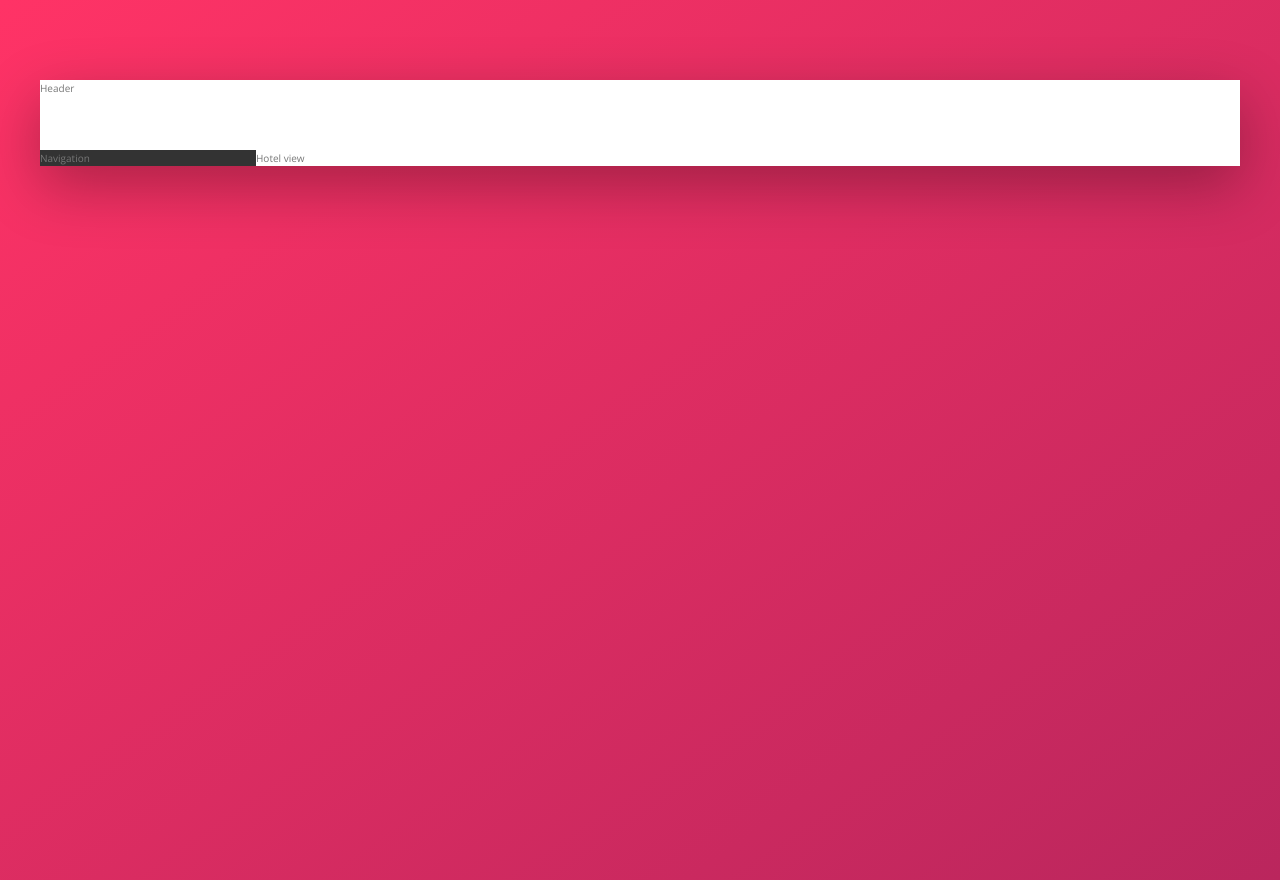
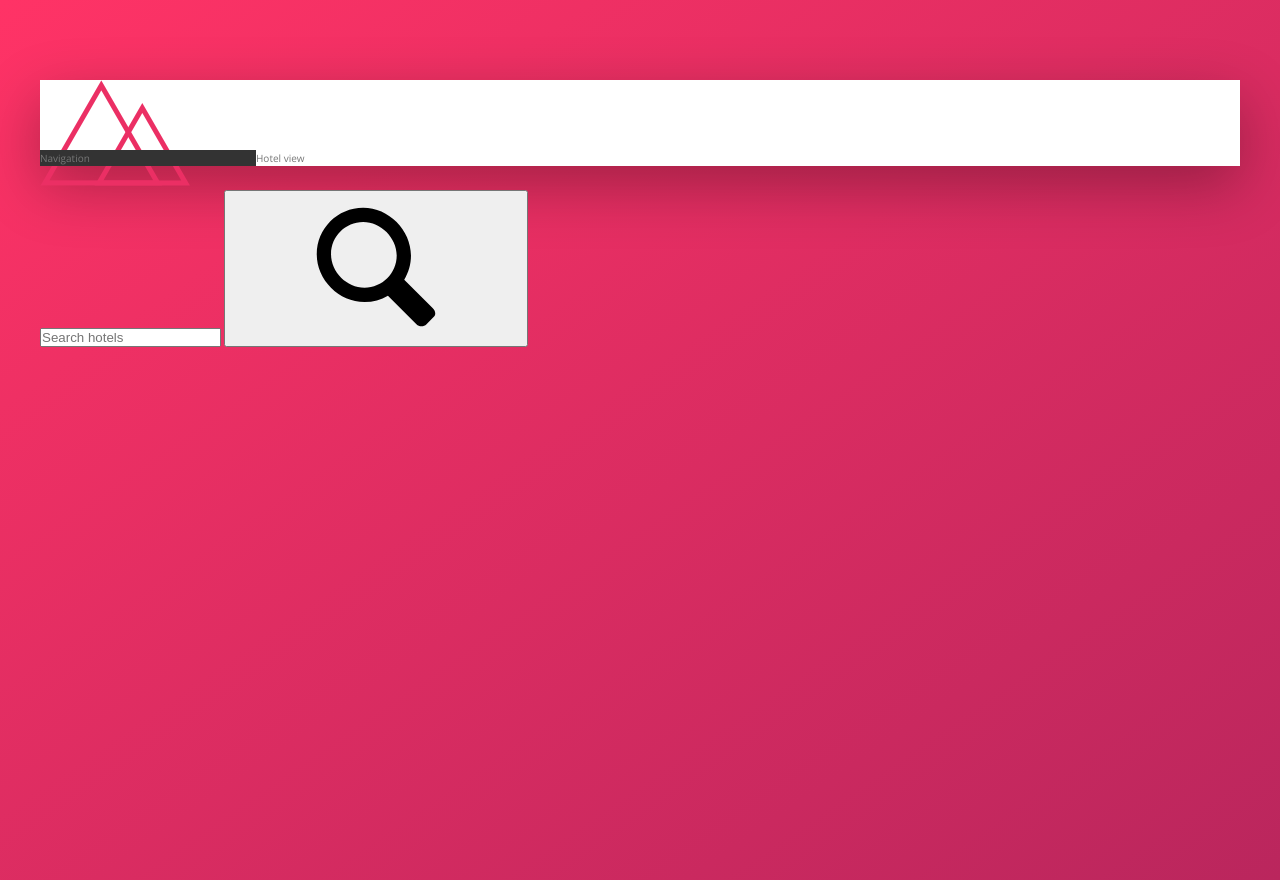
Before and after one commit to kcodegit/flex-booking, a website: page index.html in a window 1280 px wide. Drawn offline with nearby package versions, Linux system fonts and the light colour scheme; files that its build step writes are made by us from their sources.

Commit message:
Add search box markup

```diff
--- a/index.html
+++ b/index.html
@@ -13,7 +13,16 @@
   <body>
     <div class="container">
       <header class="header">
-        Header
+        <img src="img/logo.png" alt="logo" class="logo" />
+        <!-- search box -->
+        <form action="#" class="search">
+          <input type="text" class="search__input" placeholder="Search hotels" />
+          <button class="search__button">
+            <svg class="search__icon">
+              <use xlink:href="img/sprite.svg#icon-magnifying-glass"></use>
+            </svg>
+          </button>
+        </form>
       </header>
       <div class="content">
         <nav class="sidebar">
```
